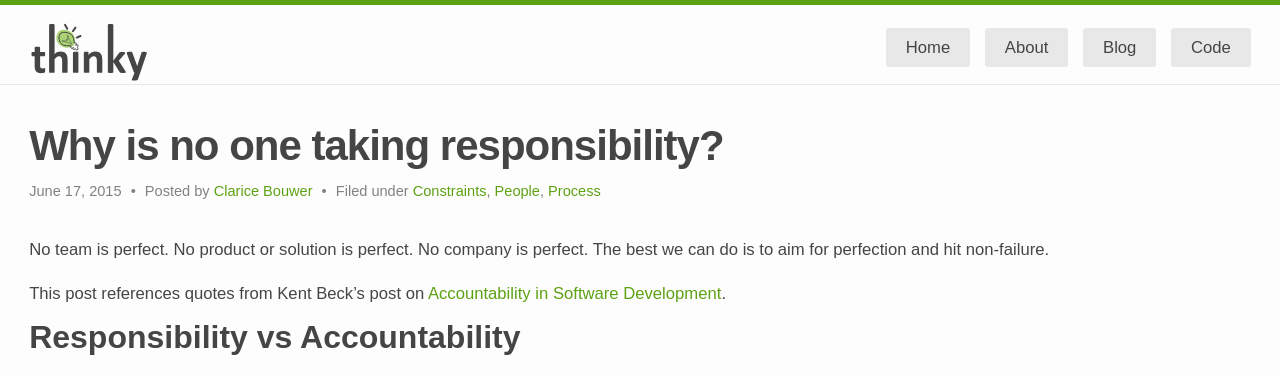
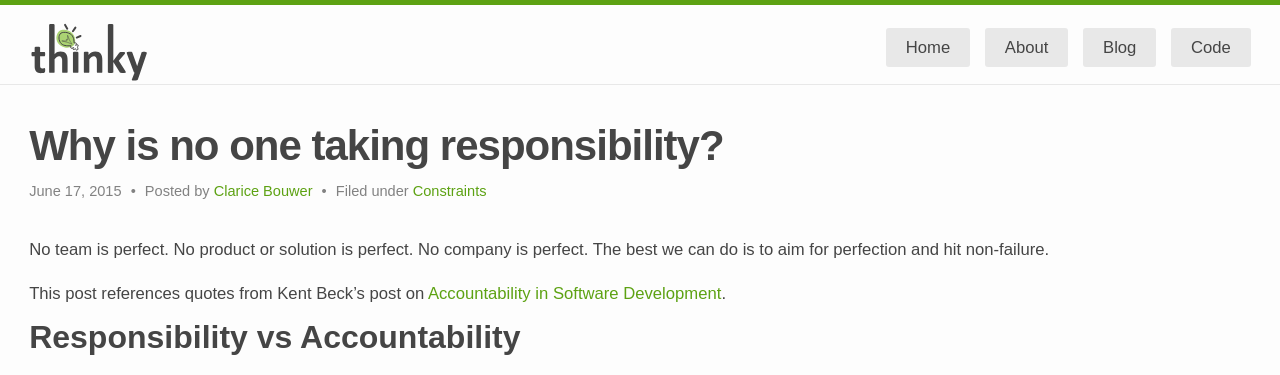
Before and after one commit to cbillowes/thinky, a Jekyll site: the page built from _posts/2015-06-17-why-is-no-one-taking-responsibility.markdown, in a window 1280 px wide and 900 px high. Shown: the top 375 px of the window. Built offline with Jekyll 4.4.1, drawn with Linux system fonts in a browser that asks for light colours.

Commit message:
Re-categorised two blog posts.

```diff
--- a/_posts/2015-06-17-why-is-no-one-taking-responsibility.markdown
+++ b/_posts/2015-06-17-why-is-no-one-taking-responsibility.markdown
@@ -3,7 +3,7 @@ layout: post
 title:  "Why is no one taking responsibility?"
 date:   2015-06-17 20:00:00
 author: Clarice Bouwer
-categories: [Constraints, People, Process]
+categories: [Constraints]
 type: blog
 permalink: /2015/06/17/why-is-no-one-taking-responsibility/
 keywords: [responsibility, accountability, coaching, problem, culture, decisions]
--- a/_posts/2015-06-19-is-your-skill-set-outdated.markdown
+++ b/_posts/2015-06-19-is-your-skill-set-outdated.markdown
@@ -3,7 +3,7 @@ layout: post
 title:  "Is your skill set out-dated?"
 date:   2015-06-19 20:00:00
 author: Clarice Bouwer
-categories: [People]
+categories: [Mistakes]
 type: blog
 permalink: /2015/06/19/is-your-skill-set-out-dated/
 keywords: [up skill, optimisation, share, mentor-ship, research, falling behind]
```
